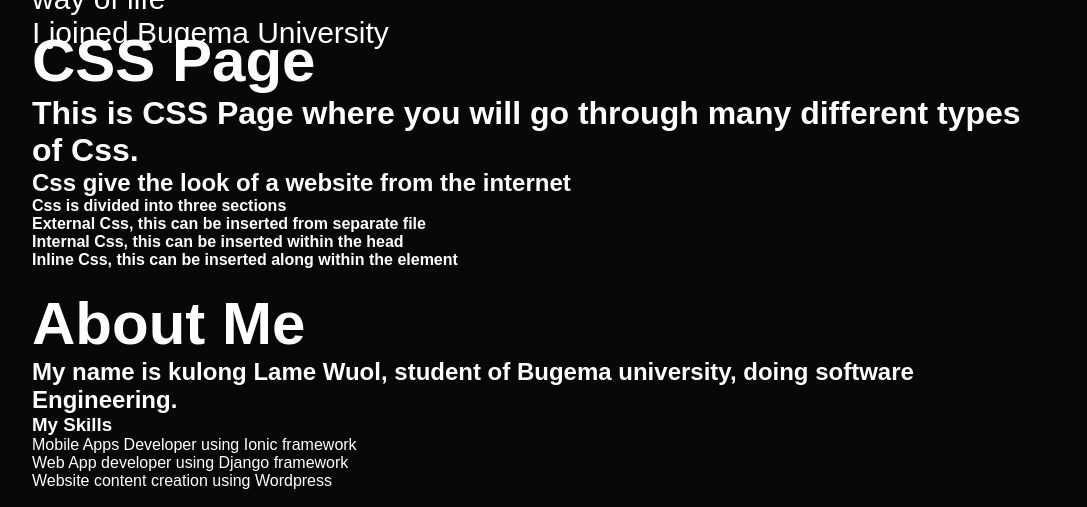
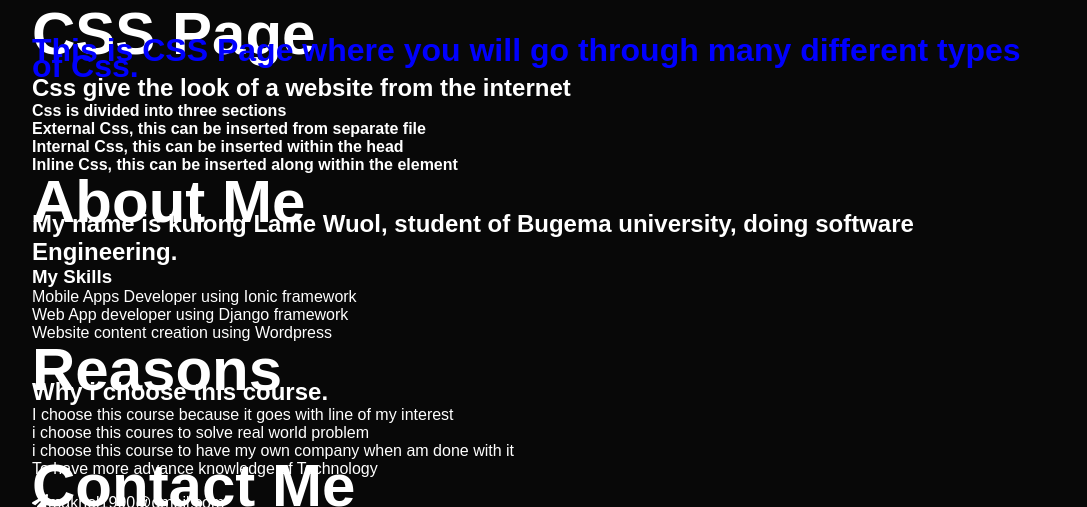
Before and after one commit to kulonglam/Fundofwebexam, a plain HTML site: page index.html in a window 1280 px wide. Shown: the part 784-1291 px from the top of the page, without its empty margins (96-1183 px from the left). Drawn offline with Linux system fonts and the light colour scheme.

Commit message:
first commit

```diff
--- a/index.html
+++ b/index.html
@@ -45,6 +45,7 @@
             <div class="row">
                 <div class="css-col-2">
                     <h1 class="sub-title">CSS Page</h1>
+                    <h>
                     <h1>This is CSS Page where you will go through many different types of Css.</h1>
                     <h2>Css give the look of a website from the internet</h2>
                     <h4>Css is divided into three sections</4>
--- a/style.css
+++ b/style.css
@@ -16,6 +16,10 @@ width: 100%;
 height: 100vh;
 background-size: cover;
 background-position: center;
+}
+h1{
+    color: blue;
+    line-height: 16px;
 }
 .container{
 padding: 10px 10%;
```
